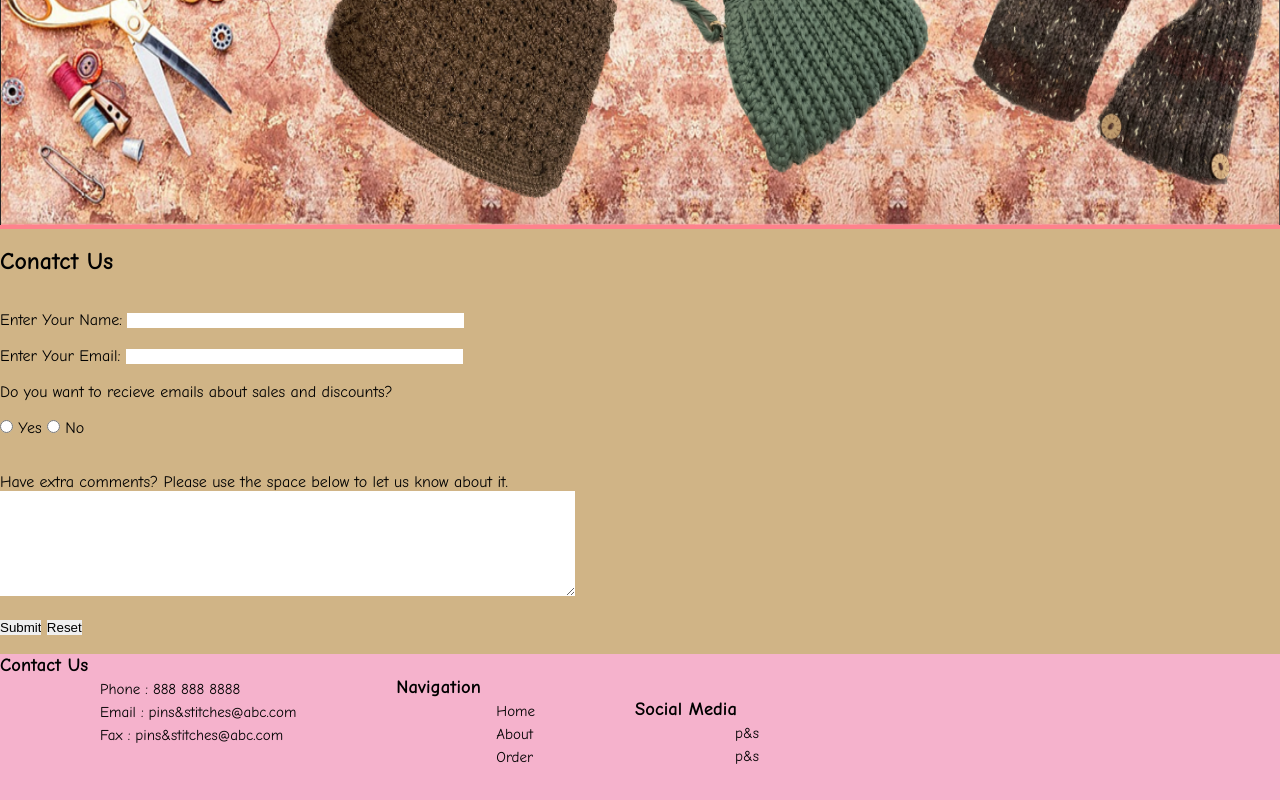
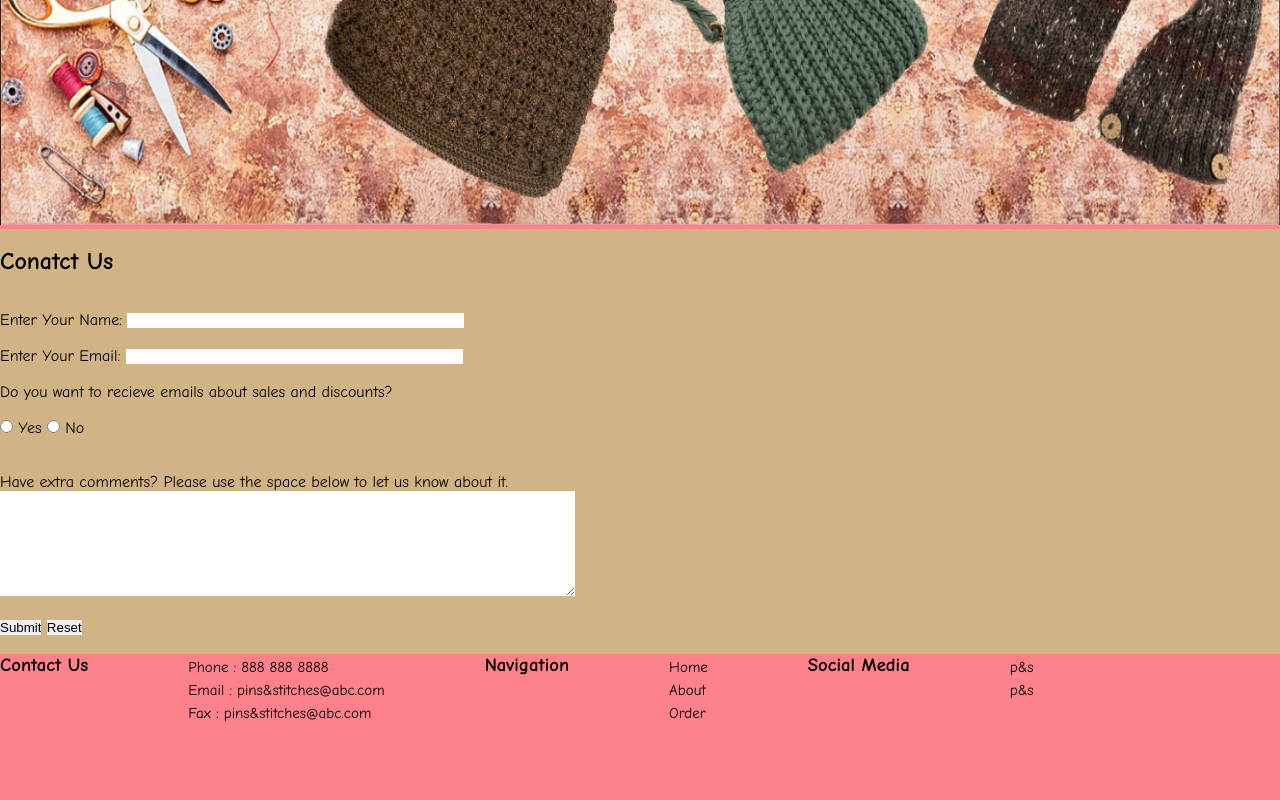
Before and after one commit to banikarkoor1/pinsandstitches, a plain HTML site: page contactus.html in a window 1280 px wide. Shown: the part 473-1273 px from the top of the page. Drawn offline with Linux system fonts and the light colour scheme.

Commit message:
Add files via upload

```diff
--- a/css/contactus.css
+++ b/css/contactus.css
@@ -62,18 +62,16 @@ img.banner {
 
 
 
-footer {
-
-	background-color : hsl(337, 77%, 83%);
+footer h3{
+	float: left;
 }
 
 footer ul {
-	background-color : hsl(337, 77%, 83%);
+	background-color : rgb(254, 130, 140);
 	color : black;
 	font-size: 20px;
 	list-style-type: none;
 	float: left
-
 }
 
 footer ul li a{
@@ -84,5 +82,5 @@ footer ul li a{
 }
 
 footer ul li a:hover{
-	color: beige;
+	color: rgb(208,180,134);
 }
```
